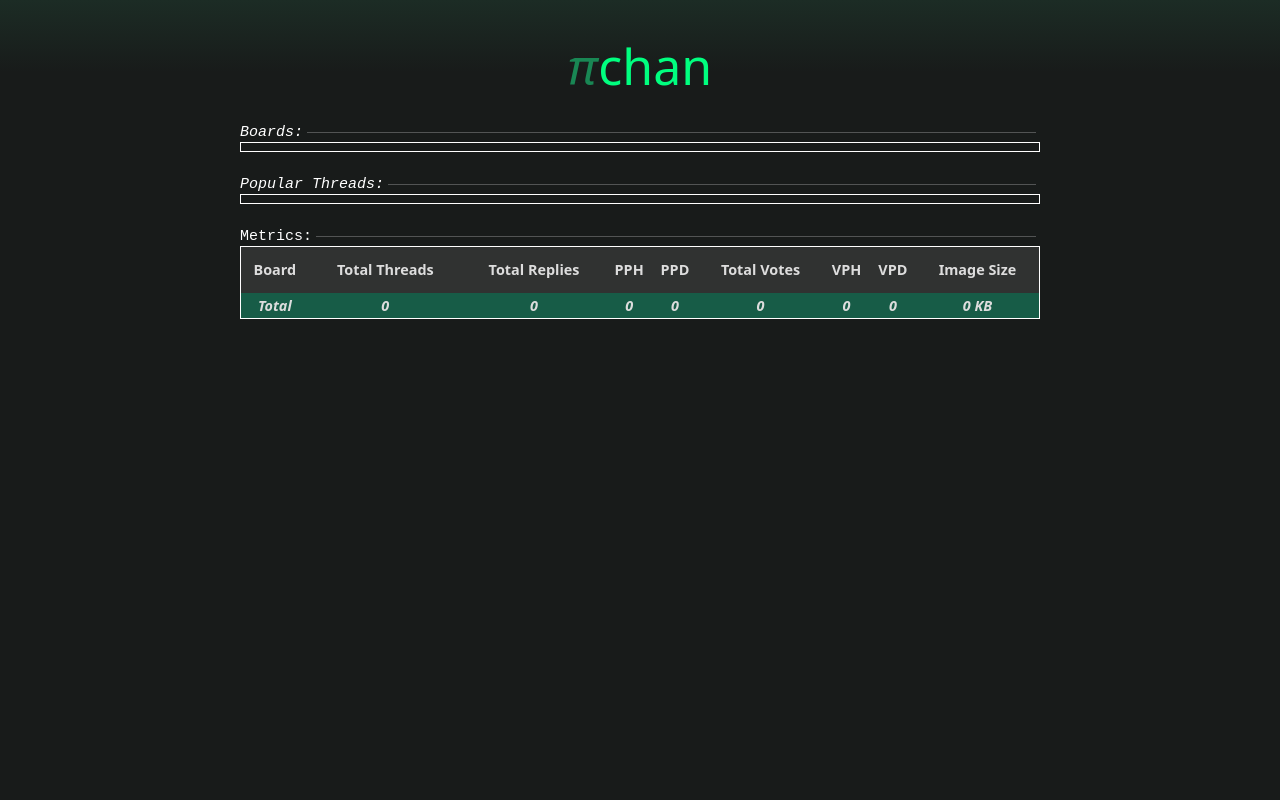
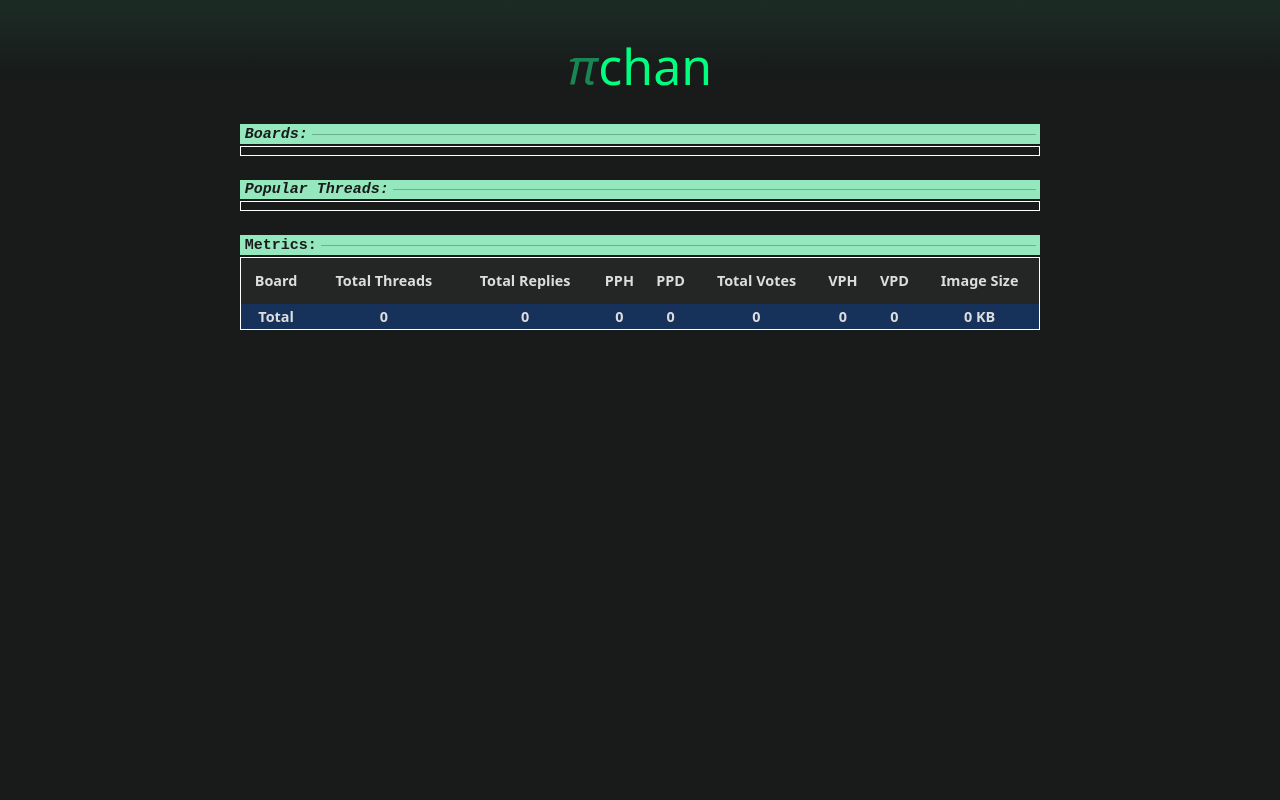
Before and after one commit to VictorClvtt/pichan_flask_imageboard, a Python web app: template templates/index.html in a window 1280 px wide. Run offline with Jinja, Linux system fonts and the light colour scheme; the template is opened without the code that fills it, so the values that code supplies are empty.

```diff
--- a/static/css/index.css
+++ b/static/css/index.css
@@ -8,7 +8,7 @@
     background: linear-gradient(180deg, rgb(28, 44, 37) 0%, rgba(24,27,26) 9%);
     background-repeat: no-repeat;
     background-size: cover; /* Ensures the background fills the element */
-
+    background-attachment: fixed;
 }
 
 .chan-nav{
@@ -91,3 +91,16 @@
 .custom-table th, .custom-table td {
     border-bottom:  1px solid rgba(255, 255, 255, 0);
 }
+
+.chan-section-label{
+    background: rgba(163, 255, 209, 0.9);
+    color: #1a1a1a !important;
+    padding: 0.1rem 0 0 0.3rem;
+    margin-bottom: 2px !important;
+    font-weight: 800;
+}
+
+
+.chan-section-label hr{
+    border-color: #000000 !important;
+}
--- a/templates/index.html
+++ b/templates/index.html
@@ -18,7 +18,7 @@
             {% endif %}
         </div>
 
-        <h2 class="d-flex align-items-center fst-italic text-white w-100 m-0" style="max-width: 800px; font-size: 15px; font-family: 'Courier New', Courier, monospace; white-space: nowrap;">Boards:<hr class="border-white w-100 my-0 mx-1" style="height: fit-content; margin-bottom: 1px !important;"></h2>
+        <h2 class="d-flex chan-section-label align-items-center fst-italic text-white w-100 m-0" style="max-width: 800px; font-size: 15px; font-family: 'Courier New', Courier, monospace; white-space: nowrap;">Boards:<hr class="border-white w-100 my-0 mx-1" style="height: fit-content; margin-bottom: 1px !important;"></h2>
         <section class="chan-index-section chan-threads-container overflow-y-auto" style="max-height: 275px;" id="boards">
             {% for board_group in board_groups %}
                 <div class="d-flex flex-column" id="{{ board_group.id }}">
@@ -201,7 +201,7 @@
             </div>
         {% endif %}
 
-        <h2 class="d-flex align-items-center fst-italic text-white w-100 m-0 mt-4" style="max-width: 800px; font-size: 15px; font-family: 'Courier New', Courier, monospace; white-space: nowrap;">Popular Threads:<hr class="border-white w-100 my-0 mx-1" style="height: fit-content; margin-bottom: 1px !important;"></h2>
+        <h2 class="d-flex chan-section-label align-items-center fst-italic text-white w-100 m-0 mt-4" style="max-width: 800px; font-size: 15px; font-family: 'Courier New', Courier, monospace; white-space: nowrap;">Popular Threads:<hr class="border-white w-100 my-0 mx-1" style="height: fit-content; margin-bottom: 1px !important;"></h2>
         <section class="chan-index-section admin-button" id="popular-threads">
             <div class="chan-threads-container w-100">
                 {% for board in boards %}
@@ -238,29 +238,29 @@
         </section>
 
 
-        <h2 class="d-flex align-items-center text-white w-100 m-0 mt-4" style="max-width: 800px; font-size: 15px; font-family: 'Courier New', Courier, monospace; white-space: nowrap;">Metrics:<hr class="border-white w-100 my-0 mx-1" style="height: fit-content; margin-bottom: 1px !important;"></h2>
+        <h2 class="d-flex chan-section-label align-items-center text-white w-100 m-0 mt-4" style="max-width: 800px; font-size: 15px; font-family: 'Courier New', Courier, monospace; white-space: nowrap;">Metrics:<hr class="border-white w-100 my-0 mx-1" style="height: fit-content; margin-bottom: 1px !important;"></h2>
 
-        <section class="chan-index-section p-0" id="statistics">
+        <section class="chan-index-section p-0 overflow-x-auto" id="statistics">
 
 
-                <div class="table-active w-100">
+                <div class="table-active w-100" style="min-width: 500px;">
                     <table class="table-striped w-100 border-0 text-center custom-table">
                         <thead>
-                            <tr style="background: rgba(255, 255, 255, 0.1);">
-                                <th class="border-top-0 border-start-0" style="font-size: 0.9rem;">Board</th>
-                                <th class="border-top-0" style="font-size: 0.9rem;">Total Threads</th>
-                                <th class="border-top-0" style="font-size: 0.9rem;">Total Replies</th>
-                                <th class="border-top-0" style="font-size: 0.9rem;" title="Posts Per Hour">PPH</th>
-                                <th class="border-top-0" style="font-size: 0.9rem;" title="Posts Per Day">PPD</th>
-                                <th class="border-top-0" style="font-size: 0.9rem;">Total Votes</th>
-                                <th class="border-top-0" style="font-size: 0.9rem;" title="Votes Per Hour">VPH</th>
-                                <th class="border-top-0" style="font-size: 0.9rem;" title="Votes Per Day">VPD</th>
-                                <th class="border-top-0 border-end-0" style="font-size: 0.9rem;">Image Size</th>
+                            <tr style="background: rgba(255, 255, 255, 0.05);">
+                                <th class="px-1 border-top-0 border-start-0" style="font-size: 0.9rem;">Board</th>
+                                <th class="px-1 border-top-0" style="font-size: 0.9rem;">Total Threads</th>
+                                <th class="px-1 border-top-0" style="font-size: 0.9rem;">Total Replies</th>
+                                <th class="px-1 border-top-0" style="font-size: 0.9rem;" title="Posts Per Hour">PPH</th>
+                                <th class="px-1 border-top-0" style="font-size: 0.9rem;" title="Posts Per Day">PPD</th>
+                                <th class="px-1 border-top-0" style="font-size: 0.9rem;">Total Votes</th>
+                                <th class="px-1 border-top-0" style="font-size: 0.9rem;" title="Votes Per Hour">VPH</th>
+                                <th class="px-1 border-top-0" style="font-size: 0.9rem;" title="Votes Per Day">VPD</th>
+                                <th class="px-1 border-top-0 border-end-0" style="font-size: 0.9rem;">Image Size</th>
                             </tr>
                         </thead>
                         <tbody>
                             {% for board in board_stats %}
-                                <tr style="{{ 'background: rgba(255, 255, 255, 0.1);' if loop.index % 2 == 0 }}">
+                                <tr style="{{ 'background: rgba(255, 255, 255, 0.05);' if loop.index % 2 == 0 }}">
                                     <td class="border-start-0" style="font-size: 0.9rem;">/{{ board.id }} - {{ board.name }}</td>
                                     <td style="font-size: 0.9rem;">{{ board.total_threads }}</td>
                                     <td style="font-size: 0.9rem;">{{ board.total_replies }}</td>
@@ -272,16 +272,16 @@
                                     <td class="border-end-0" style="font-size: 0.9rem;">{{ (board.total_image_size / 1024)|int }} KB</td>
                                 </tr>
                             {% endfor %}
-                            <tr style="background: rgba(20, 241, 175, 0.3);">
-                                <td class="fst-italic fw-bold border-bottom-0 border-start-0" style="font-size: 0.9rem;">Total</td>
-                                <td class="fst-italic fw-bold border-bottom-0" style="font-size: 0.9rem;">{{ threads|length }}</td>
-                                <td class="fst-italic fw-bold border-bottom-0" style="font-size: 0.9rem;">{{ replies|length }}</td>
-                                <td class="fst-italic fw-bold border-bottom-0" style="font-size: 0.9rem;">{{ board_stats | map(attribute='mean_posts_per_hour') | sum | round(1) }}</td>
-                                <td class="fst-italic fw-bold border-bottom-0" style="font-size: 0.9rem;">{{ board_stats | map(attribute='mean_posts_per_day') | sum | round(1) }}</td>
-                                <td class="fst-italic fw-bold border-bottom-0" style="font-size: 0.9rem;">{{ board_stats | map(attribute='total_votes') | sum }}</td>
-                                <td class="fst-italic fw-bold border-bottom-0" style="font-size: 0.9rem;">{{ board_stats | map(attribute='mean_votes_per_hour') | sum | round(1) }}</td>
-                                <td class="fst-italic fw-bold border-bottom-0" style="font-size: 0.9rem;">{{ board_stats | map(attribute='mean_votes_per_day') | sum | round(1) }}</td>
-                                <td class="fst-italic fw-bold border-bottom-0 border-end-0" style="font-size: 0.9rem;">{{ ((images | map(attribute='size') | sum) / 1024)|int }} KB</td>
+                            <tr style="background: rgba(20, 108, 241, 0.3);">
+                                <td class="fw-bold border-bottom-0 border-start-0" style="font-size: 0.9rem;">Total</td>
+                                <td class="fw-bold border-bottom-0" style="font-size: 0.9rem;">{{ threads|length }}</td>
+                                <td class="fw-bold border-bottom-0" style="font-size: 0.9rem;">{{ replies|length }}</td>
+                                <td class="fw-bold border-bottom-0" style="font-size: 0.9rem;">{{ board_stats | map(attribute='mean_posts_per_hour') | sum | round(1) }}</td>
+                                <td class="fw-bold border-bottom-0" style="font-size: 0.9rem;">{{ board_stats | map(attribute='mean_posts_per_day') | sum | round(1) }}</td>
+                                <td class="fw-bold border-bottom-0" style="font-size: 0.9rem;">{{ board_stats | map(attribute='total_votes') | sum }}</td>
+                                <td class="fw-bold border-bottom-0" style="font-size: 0.9rem;">{{ board_stats | map(attribute='mean_votes_per_hour') | sum | round(1) }}</td>
+                                <td class="fw-bold border-bottom-0" style="font-size: 0.9rem;">{{ board_stats | map(attribute='mean_votes_per_day') | sum | round(1) }}</td>
+                                <td class="fw-bold border-bottom-0 border-end-0" style="font-size: 0.9rem;">{{ ((images | map(attribute='size') | sum) / 1024)|int }} KB</td>
                             </tr>
                         </tbody>
                     </table>
```
Also changed, not shown: resources/board.py (+19 -2 lines), templates/board.html (+16 -0 lines).
